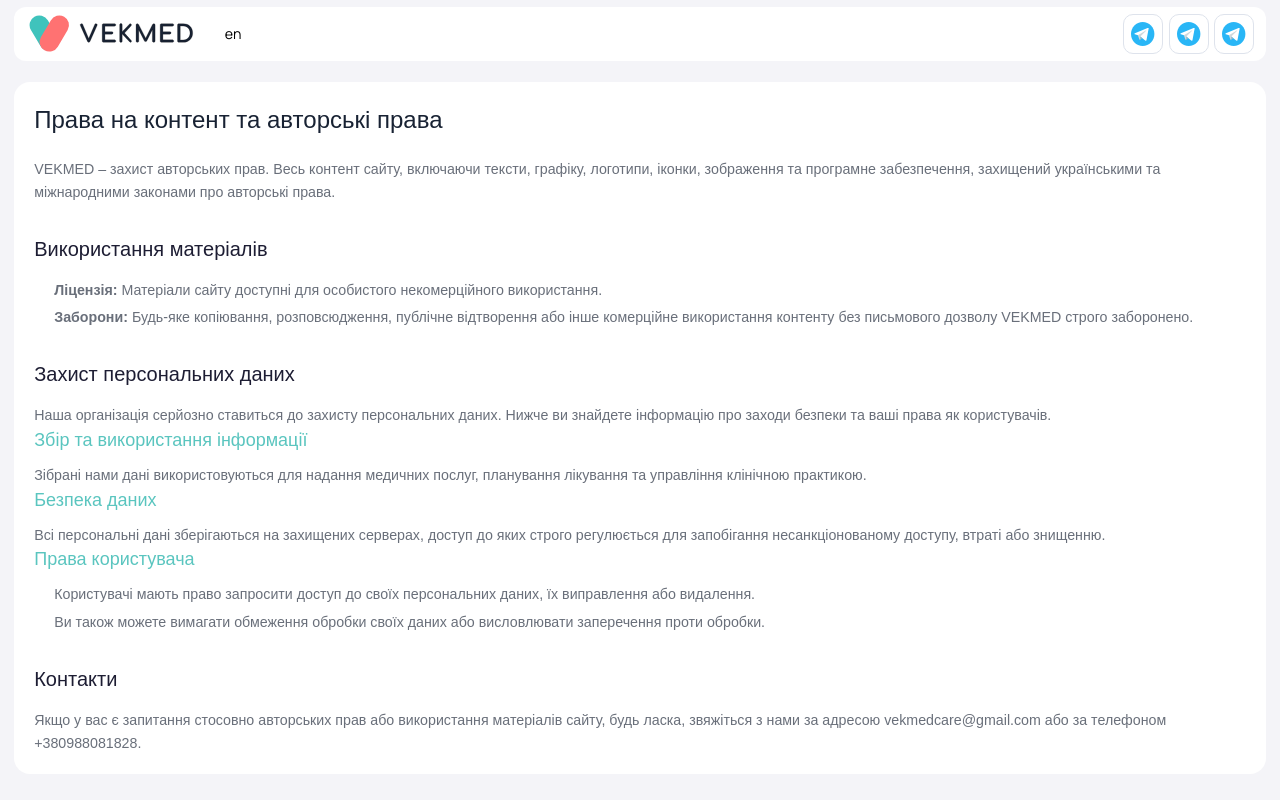
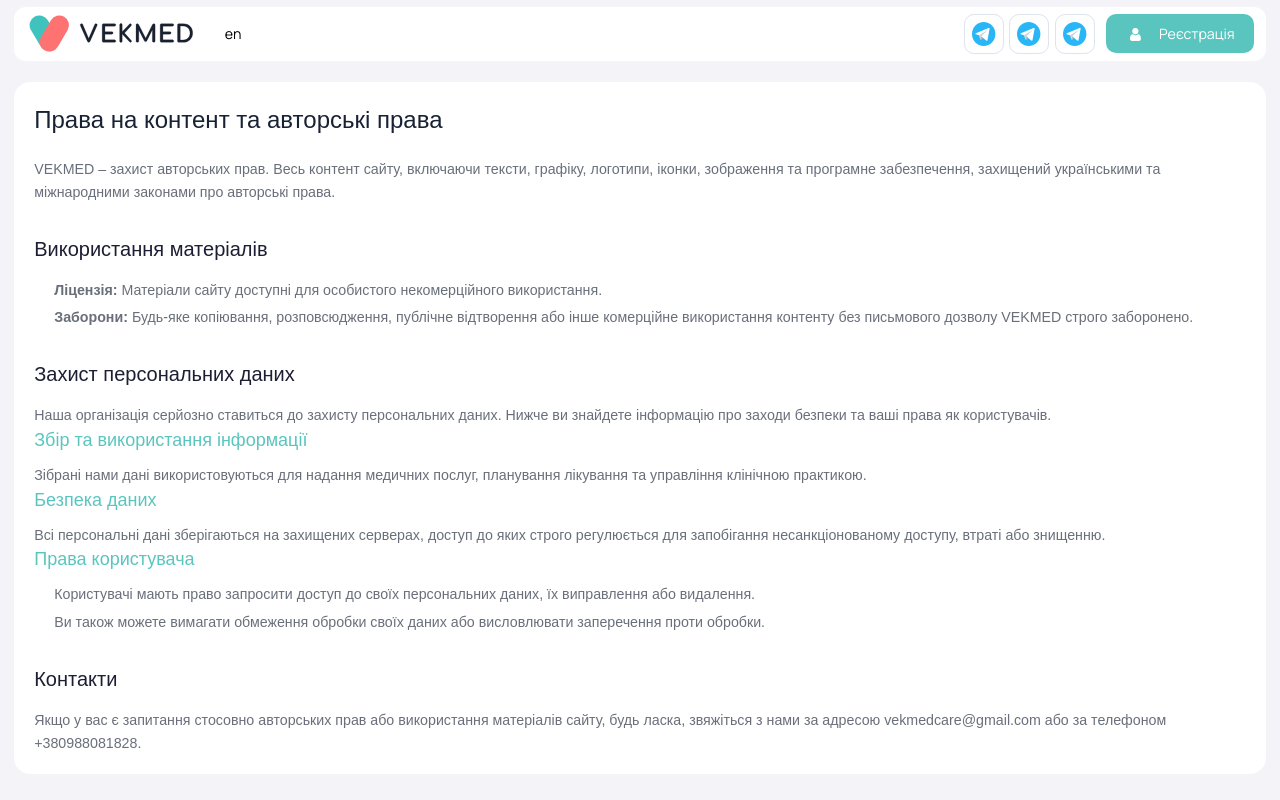
Before and after one commit to 7erhii/VekMed, a Next.js app: page /en/rights in a window 1280 px wide. Shown: the top 800 px of the page. Built offline with nearby package versions, Linux system fonts and the light colour scheme.

Commit message:
check pull

```diff
--- a/src/components/header/index.tsx
+++ b/src/components/header/index.tsx
@@ -55,10 +55,10 @@ export default function Header() {
               alt="Telegram"
             />
           </div>
-            {/* <Link href="/" className={styles.RegisterBtn}>
+            <Link href="/" className={styles.RegisterBtn}>
               <Image src={IconUser} alt="user icon" />
               <p>{t("Buttons.Register.Text")}</p>
-            </Link> */}
+            </Link>
         </div>
       </header>
     </div>
```
